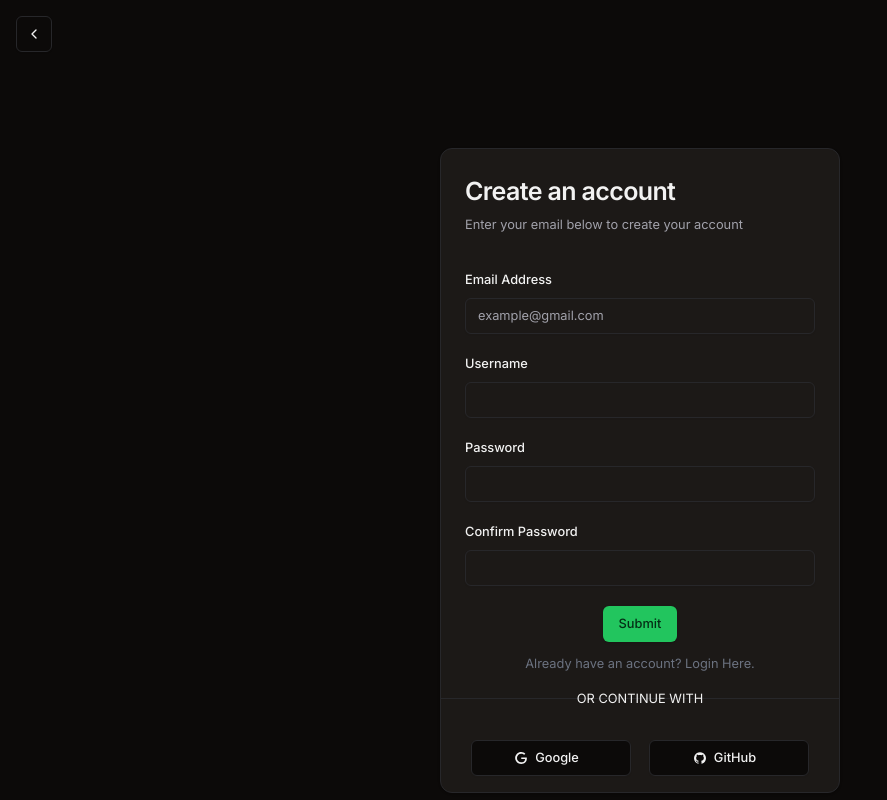
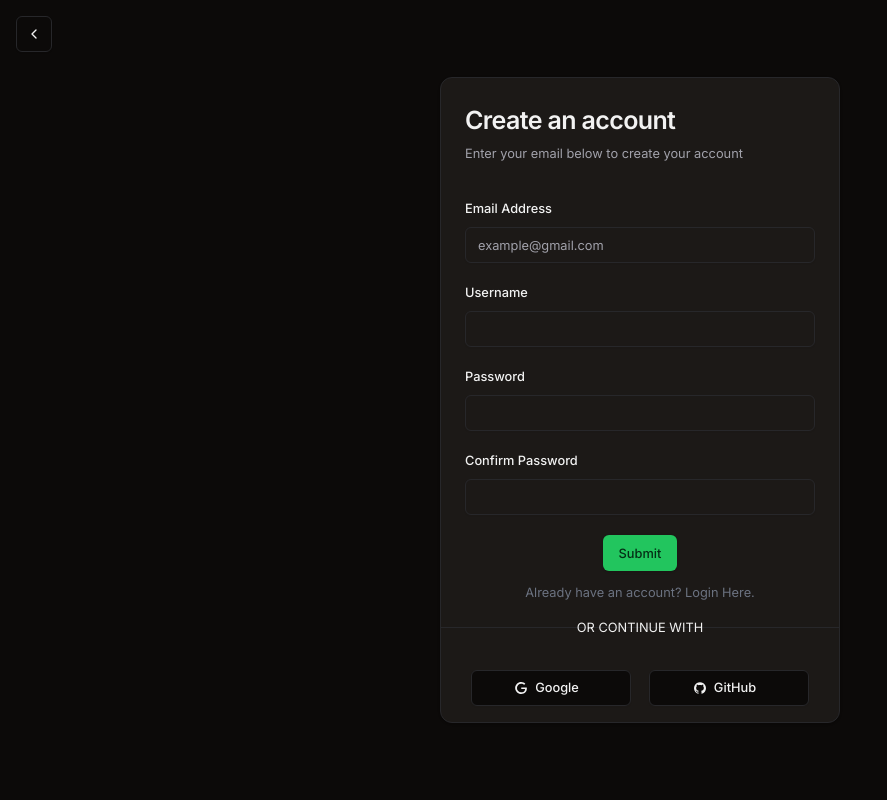
Before and after one commit to debarshee2004/simple-local-rag, a Next.js app: page /sign-up in a window 1280 px wide. Shown: the whole page, without its empty margins (0-887 px from the left). Built offline with nearby package versions, Linux system fonts and the light colour scheme.

Commit message:
Upadting the Layout of Auth

```diff
--- a/app/(auth)/layout.tsx
+++ b/app/(auth)/layout.tsx
@@ -9,14 +9,14 @@
 }>) {
   return (
     <>
-      <div className="m-4">
+      <div className="m-4 fixed">
         <Link href="/">
           <Button variant="outline" size="icon">
             <ChevronLeftIcon className="h-4 w-4" />
           </Button>
         </Link>
       </div>
-      <div className="relative flex pt-20 justify-center max-h-screen">
+      <div className="flex flex-col items-center justify-center min-h-screen p-4">
         {children}
       </div>
     </>
```
Also changed, not shown: 1 other file (tests, documents, lock files or other folders).
